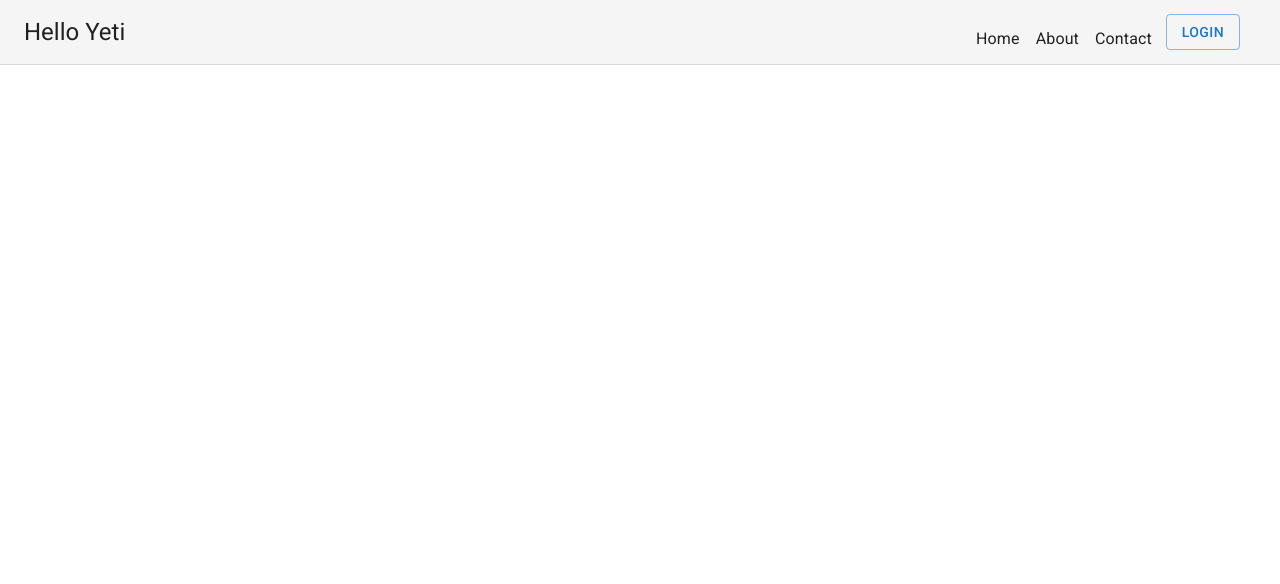
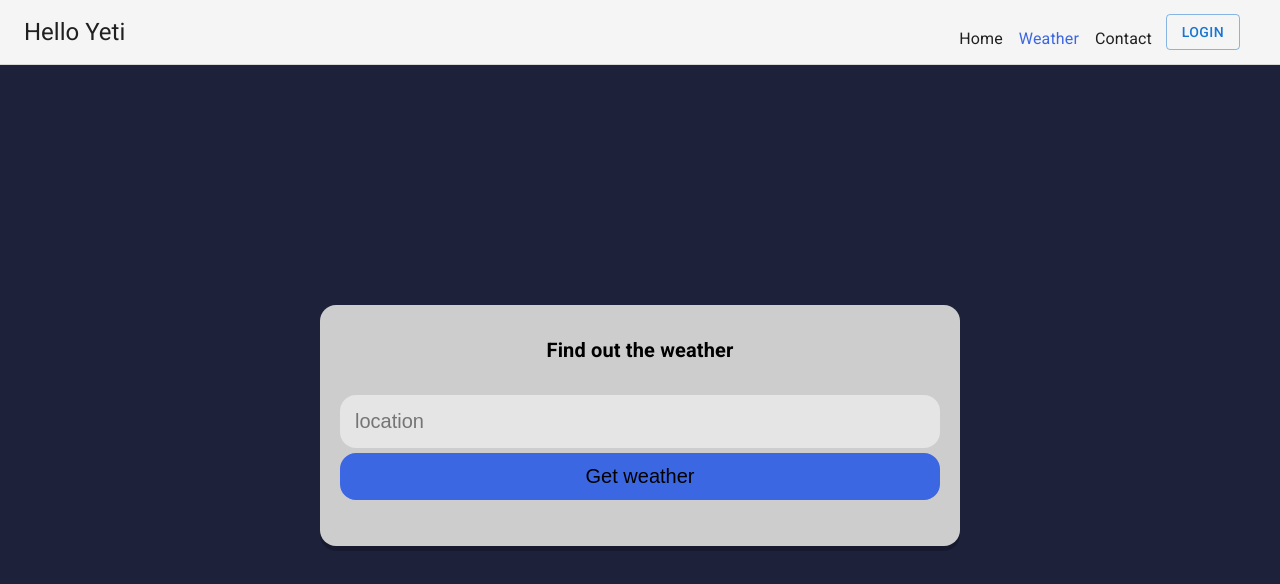
Before and after one commit to Timur192/hello-yeti, a React (Create React App) app: page /weather in a window 1280 px wide. Shown: the top 584 px of the page. Built offline with nearby package versions, Linux system fonts and the light colour scheme.

Commit message:
adding weather

```diff
--- a/src/App.css
+++ b/src/App.css
@@ -36,17 +36,40 @@
   right: 120px;
 }
 
+  /*---BUTTON---*/
 .button {
   display: inline-block;
   color: #fff;
+  background-color: #3c67e3;
   text-decoration: none;
-  padding: 1px 10px;
+  padding: 10px 20px;
+  font-weight: 600;
   border: 2px solid
   #3c67e3;
   border-radius: 5px;
 }
 
-.button:hover {
+.button2 {
+  display: block;
+  width: 100%;
+  padding: 10px;
+
+  background-color: #3c67e3;
+  border-radius: 16px 16px 16px 16px;
+  margin-top: -25px;
+
+
+  font-size: 20px;
+
+  transition: 0.4s ease;
+  color: rgb(0, 0, 0);
+  text-decoration: none;
+  border: 2px solid
+  #3c67e3;
+  border-radius: 16px;
+}
+
+.button2:hover, .button:hover {
   animation: pulsate 1s ease-in-out;
 }
 
--- a/src/App.js
+++ b/src/App.js
@@ -1,6 +1,5 @@
 import './App.css';
 import AppBar from './navmenu/AppBar'
-
 
 function App() {
   return (
--- a/src/navmenu/AppBar.js
+++ b/src/navmenu/AppBar.js
@@ -12,18 +12,11 @@ import { Dialog, DialogContent, DialogContentText, DialogTitle, DialogActions }
 import TextField from '@mui/material/TextField';
 
 import { Homepage } from '../pages/Homepage';
-import { About } from '../pages/Aboutpage';
+import { Weatherpage } from '../pages/Weatherpage';
 import { Contactpage } from '../pages/Contactpage';
 
 
 function PricingContent() {
-  /*const classes = useStyles();
-  const [value, setValue] = React.useState("recents")
-
-  const handleChange = (event, newValue) => {
-    setValue(newValue);
-  };*/
-
   const [open, setOpen] = React.useState(false);
 
   const handleClickOpen = () => {
@@ -50,7 +43,7 @@ function PricingContent() {
           </Typography>
           <nav className='position'>
             <NavLink  to='/' className='navlink-style'>Home</NavLink>
-            <NavLink to='/about' className='navlink-style'>About</NavLink>
+            <NavLink to='/weather' className='navlink-style'>Weather</NavLink>
             <NavLink to='/contact' className='navlink-style'>Contact</NavLink>
           </nav>
           <div className='App-link'>
@@ -94,7 +87,7 @@ function PricingContent() {
 
       <Routes>
         <Route path="/" element={<Homepage />} />
-        <Route path="/about" element={<About />} />
+        <Route path="/weather" element={<Weatherpage />} />
         <Route path="/contact" element={<Contactpage />} />
       </Routes>
     </React.Fragment>
--- /dev/null
+++ b/src/navmenu/Yetihome.js
@@ -0,0 +1,42 @@
+import React, { PureComponent } from 'react'
+import '../App.css';
+import Stack from '@mui/material/Stack';
+import Button from '@mui/material/Button';
+
+export default class Component extends PureComponent {
+    constructor(props) {
+      super(props)
+
+      this.state = {
+         visibility: false
+      };
+
+      this.handleClick = this.handleClick.bind(this);
+    }
+
+    handleClick() {
+        this.setState(state => ({
+        visibility: !state.visibility
+        }));
+    }
+
+  render() {
+      if (this.state.visibility) {
+        return (
+        <div className="App">
+            <img src="https://media3.giphy.com/media/3o7bukPWLMVsRz38J2/giphy.gif" alt="gif" width={400} border="0"/><br/>
+            <p>React yeti</p>
+            <Button onClick={this.handleClick} variant="outlined">Close</Button>
+        </div>
+        )
+        } else {
+            return (
+                <div>
+                    <Stack spacing={2} direction="row">
+                        <button onClick={this.handleClick} href='#' className='button'>Open</button>
+                    </Stack>
+                </div>
+            )
+        }
+  }
+}
--- a/src/pages/Contactpage.js
+++ b/src/pages/Contactpage.js
@@ -1,4 +1,4 @@
-import './StylePages/Contactstyle.css';
+import './StylePages/contactstyle.css';
 import TextField from '@mui/material/TextField';
 import TextareaAutosize from '@mui/material/TextareaAutosize';
 import Button from '@mui/material/Button';
--- a/src/pages/Homepage.js
+++ b/src/pages/Homepage.js
@@ -1,11 +1,11 @@
 import '../App.css';
-import Component from '../navmenu/Component';
+import Yetihome from '../navmenu/Yetihome';
 
 const Homepage = () => {
     return (
     <div className="App">
       <header className="App-header">
-            <Component />
+            <Yetihome />
         </header>
     </div>
     )
--- /dev/null
+++ b/src/pages/StylePages/components/form.js
@@ -0,0 +1,12 @@
+import React from "react";
+
+const Form = (props) => {
+    return (
+    <form  onSubmit={props.weatherMethod}>
+        <input className="search-box" type="text" name="city" placeholder="location"/>
+        <button className="button2">Get weather</button>
+    </form>
+    );
+}
+
+export default Form;
--- /dev/null
+++ b/src/pages/StylePages/components/info.js
@@ -0,0 +1,11 @@
+import React from "react";
+
+const Info = (props) => {
+    return (
+        <div className="weather-box">
+            <p>Find out the weather</p>
+        </div>
+    );
+}
+
+export default Info;
--- /dev/null
+++ b/src/pages/StylePages/components/weather.js
@@ -0,0 +1,18 @@
+import React from "react";
+
+const Weather = (props) => {
+    return (
+        <div>
+        { props.temp &&
+            <div className="search-boxxx">
+                <p>Location: {props.city}, {props.country}</p>
+                <p>Temperature: {props.temp}°C</p>
+                <p>Humidity: {props.humidity}%</p>
+            </div>
+        }
+        <p>{ props.error }</p>
+        </div>
+    );
+}
+
+export default Weather;
--- /dev/null
+++ b/src/pages/StylePages/weatherstyle.css
@@ -0,0 +1,75 @@
+.search-box {
+    width: 100%;
+    margin: 0 0 30px;
+  }
+
+  .search-box {
+    display: block;
+    width: 100%;
+    padding: 15px;
+
+    appearance: none;
+    background: none;
+    border: none;
+    outline: none;
+
+    background-color: #E5E5E5;
+    border-radius: 16px 16px 16px 16px;
+    margin-top: -25px;
+
+    color: #313131;
+    font-size: 20px;
+
+    transition: 0.4s ease;
+  }
+
+  .weather-box {
+    position: relative;
+    display: inline-block;
+    margin: 30px auto;
+    background-color: #E5E5E5;
+    border-radius: 16px;
+    margin-top: -15px;
+
+    appearance: none;
+    background: none;
+    border: none;
+    outline: none;
+
+    padding: 5px;
+
+    color: #000000;
+    font-size: 20px;
+    font-weight: 600;
+
+    text-align: center;
+  }
+
+  .search-boxx {
+    display: block;
+    width: 50%;
+    padding: 20px;
+
+    background-color: #cecdcd;
+    border-radius: 16px 16px 16px 16px;
+    margin-top: 50px;
+
+    box-shadow: 0px 5px rgba(0, 0, 0, 0.2);
+
+
+    transition: 0.4s ease;
+  }
+
+  .search-boxxx {
+    display: block;
+    width: 100%;
+    padding: 15px;
+    background-color: #E5E5E5;
+    border-radius: 16px 16px 16px 16px;
+    margin-top: 5px;
+
+    color: #313131;
+    font-size: 20px;
+
+    transition: 0.4s ease;
+  }
--- /dev/null
+++ b/src/pages/Weatherpage.js
@@ -0,0 +1,67 @@
+import React from 'react';
+import '../App.css';
+import './StylePages/weatherstyle.css';
+import Info from './StylePages/components/info';
+import Form from './StylePages/components/form';
+import Weather from './StylePages/components/weather';
+
+const API_KEY = "993c45c3a766beaf0255e02626c0afb6"
+
+class Weatherpage extends React.Component {
+
+  state={
+    temp: undefined,
+    city: undefined,
+    humidity: undefined,
+    country: undefined,
+    console: undefined,
+    error: undefined
+  }
+
+  gettingWeather = async (e) => {
+    e.preventDefault();
+    const city = e.target.elements.city.value;
+    const api_url = await
+    fetch(`https://api.openweathermap.org/data/2.5/weather?q=${city}&appid=${API_KEY}&units=metric`);
+    const data = await api_url.json();
+    console.log(data);
+
+    if(city) {
+    this.setState({
+      temp: data.main.temp,
+      city: data.name,
+      country: data.sys.country,
+      humidity: data.main.humidity,
+      error: undefined
+    });
+    } else {
+      this.setState({
+        temp: undefined,
+        city: undefined,
+        humidity: undefined,
+        country: undefined,
+        console: undefined,
+        error: "Enter the name of the city"
+      });
+    }
+  }
+    render() {
+      return (
+        <div className='App-header'>
+          <div className='search-boxx'>
+         <Info />
+         <Form  weatherMethod={this.gettingWeather}/>
+         <Weather
+          temp={this.state.temp}
+          city={this.state.city}
+          country={this.state.country}
+          humidity= {this.state.humidity}
+          error={this.state.error}
+         />
+         </div>
+        </div>
+    );
+  }
+}
+
+export {Weatherpage}
```
